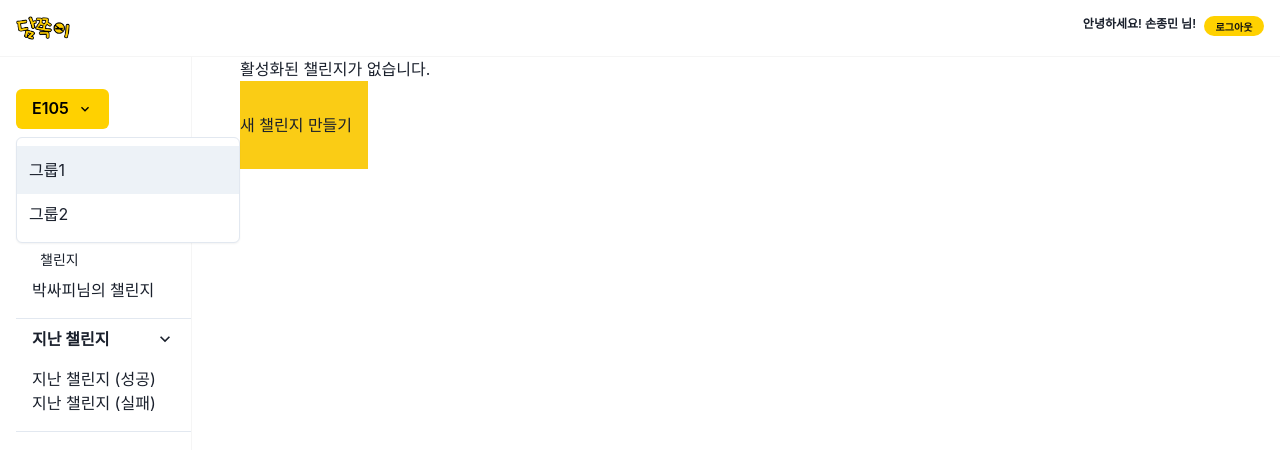
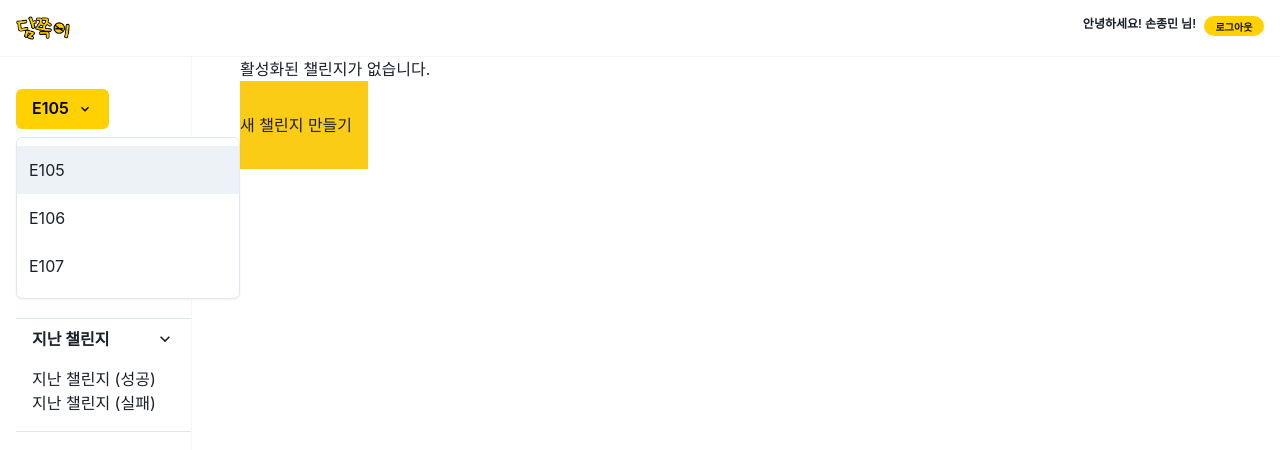
Before and after one commit to damjjok/damjjok, a React (Create React App) app in the folder client/: page /group/1/empty-challenge in a window 1280 px wide. Both pictures are taken after a click on the button "E105". Shown: the top 450 px of the page. Built offline with nearby package versions, Linux system fonts and the light colour scheme.

Commit message:
Fix: GroupList 컴포넌트 데이터에 따라 동작하도록 수정

```diff
--- a/client/src/pages/group-space/sidebar/group-list/GroupList.js
+++ b/client/src/pages/group-space/sidebar/group-list/GroupList.js
@@ -2,9 +2,16 @@ import { Menu, MenuButton, MenuList, MenuItem, Button } from "@chakra-ui/react";
 import { ChevronDownIcon } from "@chakra-ui/icons";
 import { useRecoilValue } from "recoil";
 import { currentGroupState } from "../../../../contexts/User";
+import { useState } from "react";
+
+//테스트를 위한 더미 데이터
+const groupItems = ['E105', 'E106', 'E107']
+
 
 function GroupList() {
     const currentGroup = useRecoilValue(currentGroupState);
+    // 더미데이터이므로 더미데이터[0]으로 초기값 설정, 이후 props나 recoilstate 기반으로 선택한 그룹명이 표시될 수 있도록 수정해야 함
+    const [selectedGroup, setSelectedGroup] = useState(groupItems[0]);
     return (
         <Menu>
             <MenuButton
@@ -12,15 +19,17 @@ function GroupList() {
                 colorScheme="yellow"
                 rightIcon={<ChevronDownIcon />}
             >
-                {currentGroup.groupName}
+                {selectedGroup || currentGroup.groupName}
             </MenuButton>
             <MenuList>
-                <MenuItem minH="48px">
-                    <span>그룹1</span>
+            {
+            groupItems.map((item, index) => (
+                <MenuItem minH="48px" key={index} onClick={() => setSelectedGroup(item)}>
+                    <span>{item}</span>
+                    {/* 해당 그룹으로 가도록 링크도 달아줘야 함 */}
                 </MenuItem>
-                <MenuItem minH="40px">
-                    <span>그룹2</span>
-                </MenuItem>
+            ))
+        }
             </MenuList>
         </Menu>
     );
```
